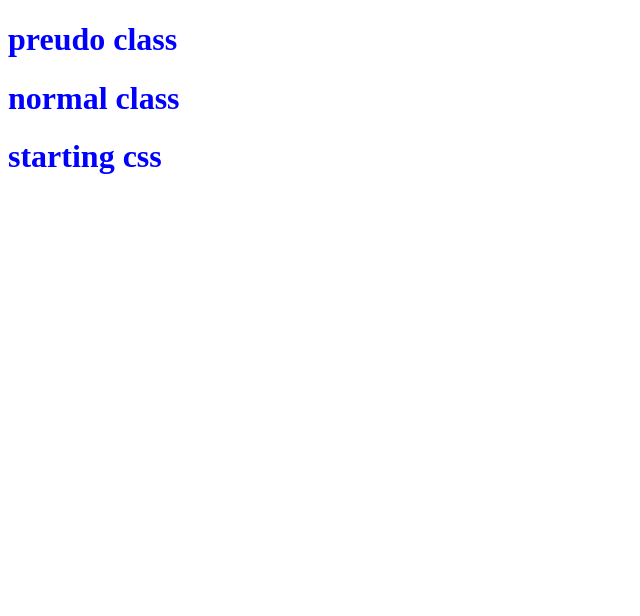
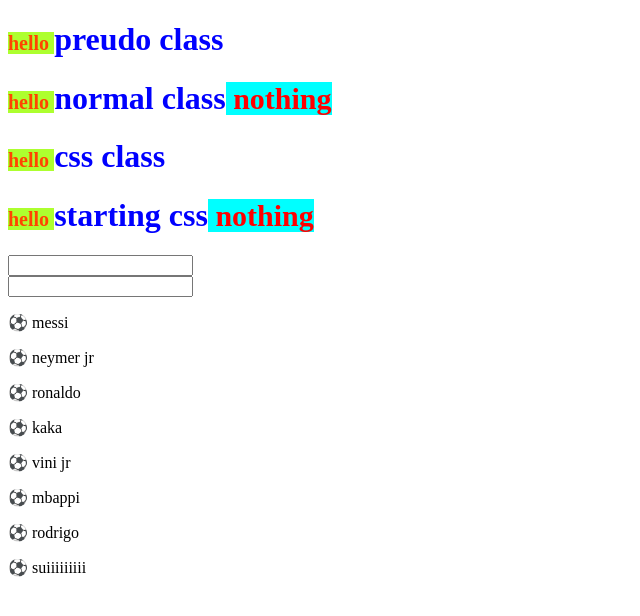
Before and after one commit to Meskat07/css-1st-class, a plain HTML site: page index.html in a window 1280 px wide. Shown: the whole page, without its empty margins (0-640 px from the left). Drawn offline with Linux system fonts and the light colour scheme.

Commit message:
working-css

```diff
--- a/index.html
+++ b/index.html
@@ -13,11 +13,58 @@
         font-size: 63px;
         background-color: chartreuse;
        }
+       input:focus{
+       font-weight: 700;
+       color:deeppink;
+       font-size: 20px;
+       }
+    li:nth-child(2n+1)
+        {
+        background-color: forestgreen;
+       }
+    h1::before{
+        content: "hello ";
+        color: orangered;
+        font-size: 20px;
+        background-color: greenyellow;
+         }
+        .special-effect::after{
+            content: " nothing";
+            color: red;
+            font-size: 30px;
+            background-color: aqua;
+        }
+        body{
+            counter-reset: section;
+        }
+       p::before{
+        counter-increment: section;
+        content: "balondior" counter(section)":";
+       }
+       p::before{
+        content: "⚽ ";
+       }
+
+
     </style>
 </head>
 <body>
     <h1>preudo class </h1>
-    <h1>normal class</h1>
+    <h1 class="special-effect">normal class</h1>
+    <h1>css class</h1>
     <h1 class="special-effect">starting css</h1>
+    <input name="email" type="text">
+    <br>
+    <input name="password" type="text">
+
+    <p>messi</p>
+    <p>neymer jr</p>
+    <p>ronaldo</p>
+    <p>kaka</p>
+    <p>vini jr</p>
+    <p>mbappi</p>
+    <p>rodrigo</p>
+    <p>suiiiiiiiii</p>
+
 </body>
 </html>
```
